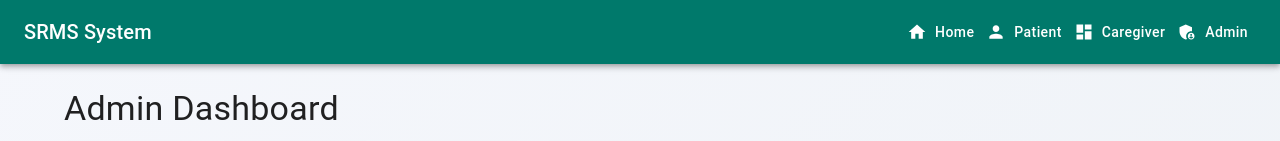
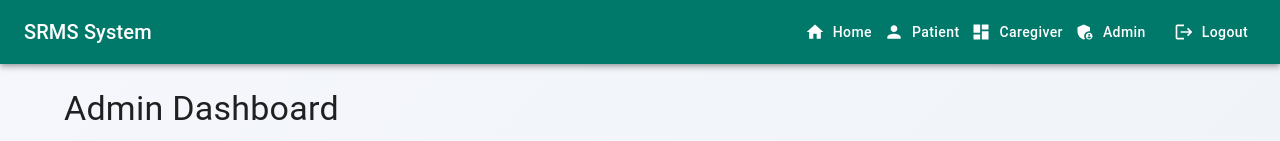
Before and after one commit to KAMI-PIERRE/caregiver-dashboard, a React (Create React App) app: page /admin in a window 1280 px wide. Shown: the top 141 px of the page. Built offline with nearby package versions, Linux system fonts and the light colour scheme; no server answers; sample sign-in values are in the browser's storage.

Commit message:
logout button

```diff
--- a/src/AdminDashboard.js
+++ b/src/AdminDashboard.js
@@ -1,4 +1,5 @@
 import React, { useState, useEffect } from 'react';
+import { useNavigate } from 'react-router-dom';
 import axios from 'axios';
 import {
   Container,
@@ -25,6 +26,7 @@ import {
 import PersonAddIcon from '@mui/icons-material/PersonAdd';
 import AssignmentIndIcon from '@mui/icons-material/AssignmentInd';
 import ListAltIcon from '@mui/icons-material/ListAlt';
+import LogoutIcon from '@mui/icons-material/Logout';
 import { API_BASE_URL } from './config';
 import './App.css';
 
@@ -37,6 +39,12 @@ function AdminDashboard() {
   const [severity, setSeverity] = useState('success');
   const [stats, setStats] = useState({});
   const [logs, setLogs] = useState([]);
+  const navigate = useNavigate();
+
+  const handleLogout = () => {
+    localStorage.clear();
+    navigate('/login');
+  };
 
   useEffect(() => {
     fetchPatients();
--- a/src/Dashboard.js
+++ b/src/Dashboard.js
@@ -1,4 +1,5 @@
 import React, { useEffect, useState, useCallback } from "react";
+import { useNavigate } from 'react-router-dom';
 import axios from "axios";
 import {
   LineChart,
@@ -26,6 +27,7 @@ import {
   Paper,
 } from '@mui/material';
 import RefreshIcon from '@mui/icons-material/Refresh';
+import LogoutIcon from '@mui/icons-material/Logout';
 import { API_BASE_URL } from "./config";
 import "./App.css";
 
@@ -66,6 +68,12 @@ function Dashboard() {
   const [lastAlert, setLastAlert] = useState(null);
   const [loading, setLoading] = useState(true);
   const [error, setError] = useState(null);
+  const navigate = useNavigate();
+
+  const handleLogout = () => {
+    localStorage.clear();
+    navigate('/login');
+  };
   const [lastUpdated, setLastUpdated] = useState(null);
   const [refreshing, setRefreshing] = useState(false);
 
--- a/src/Layout.js
+++ b/src/Layout.js
@@ -1,12 +1,21 @@
 import React from 'react';
 import { AppBar, Toolbar, Typography, Button, Box } from '@mui/material';
-import { Link } from 'react-router-dom';
+import { Link, useNavigate } from 'react-router-dom';
 import HomeIcon from '@mui/icons-material/Home';
 import DashboardIcon from '@mui/icons-material/Dashboard';
 import AdminPanelSettingsIcon from '@mui/icons-material/AdminPanelSettings';
 import PersonIcon from '@mui/icons-material/Person';
+import LogoutIcon from '@mui/icons-material/Logout';
 
 function Layout({ children }) {
+  const navigate = useNavigate();
+
+  const handleLogout = () => {
+    localStorage.clear();
+    navigate('/login');
+  };
+
+  const isLoggedIn = !!localStorage.getItem('token');
 
   return (
     <Box sx={{ flexGrow: 1 }}>
@@ -51,6 +60,16 @@ function Layout({ children }) {
           >
             Admin
           </Button>
+          {isLoggedIn && (
+            <Button
+              color="inherit"
+              onClick={handleLogout}
+              startIcon={<LogoutIcon />}
+              sx={{ textTransform: 'none', ml: 2 }}
+            >
+              Logout
+            </Button>
+          )}
         </Toolbar>
       </AppBar>
       <Box sx={{ p: 3 }}>
--- a/src/PatientDashboard.js
+++ b/src/PatientDashboard.js
@@ -1,4 +1,5 @@
 import React, { useState, useEffect } from 'react';
+import { useNavigate } from 'react-router-dom';
 import axios from 'axios';
 import {
   Container,
@@ -12,7 +13,10 @@ import {
   TableContainer,
   TableHead,
   TableRow,
+  Box,
+  Button,
 } from '@mui/material';
+import LogoutIcon from '@mui/icons-material/Logout';
 import { API_BASE_URL } from './config';
 import './App.css';
 
@@ -30,8 +34,14 @@ function PatientDashboard() {
   const [loading, setLoading] = useState(false);
   const [error, setError] = useState('');
   const [latestStatus, setLatestStatus] = useState(null);
+  const navigate = useNavigate();
 
   const patientId = localStorage.getItem('username');
+
+  const handleLogout = () => {
+    localStorage.clear();
+    navigate('/login');
+  };
 
   useEffect(() => {
     const fetchPatientData = async () => {
```
